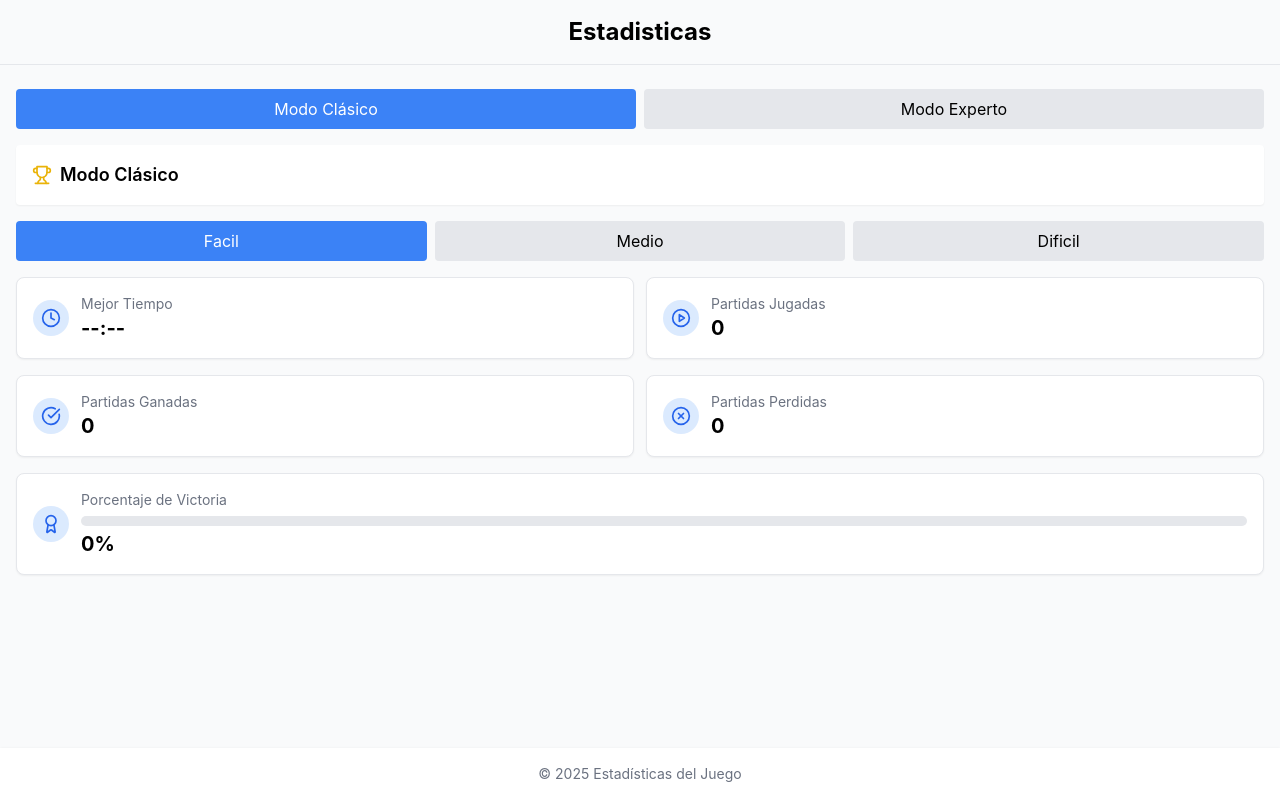
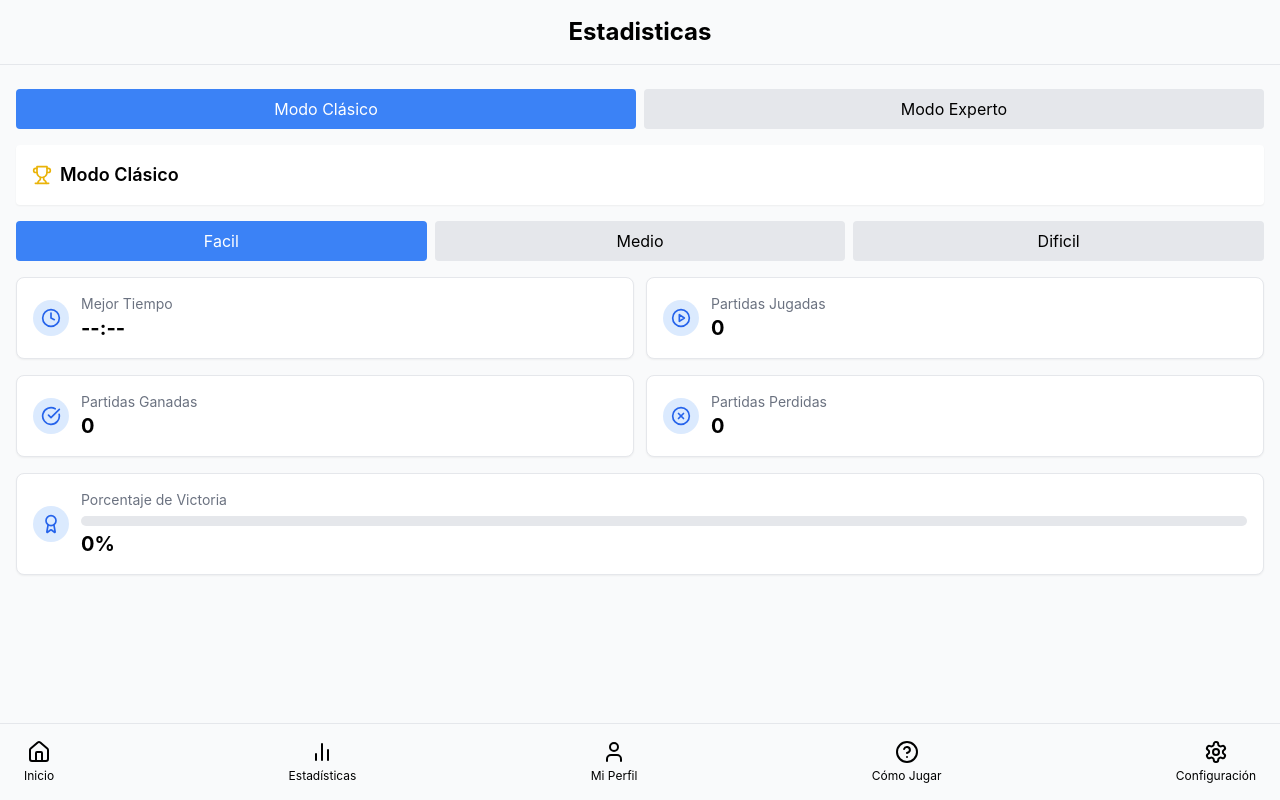
Before and after one commit to valensoto486/SudokubyValen, a React (Create React App) app in the folder sudoku/: page /statistics in a window 1280 px wide. Built offline with nearby package versions, Linux system fonts and the light colour scheme.

Commit message:
feat: configuracion del footer en estadisticas

```diff
--- a/sudoku/src/pages/Stats.js
+++ b/sudoku/src/pages/Stats.js
@@ -144,9 +144,7 @@ export default function Stats() {
         </motion.div>
       </main>
 
-      <footer className="bg-white shadow p-4 text-center text-sm text-gray-500">
-        © 2025 Estadísticas del Juego
-      </footer>
+      <BottomNavigation currentPath="/statistics" />
     </div>
   );
 }
```
